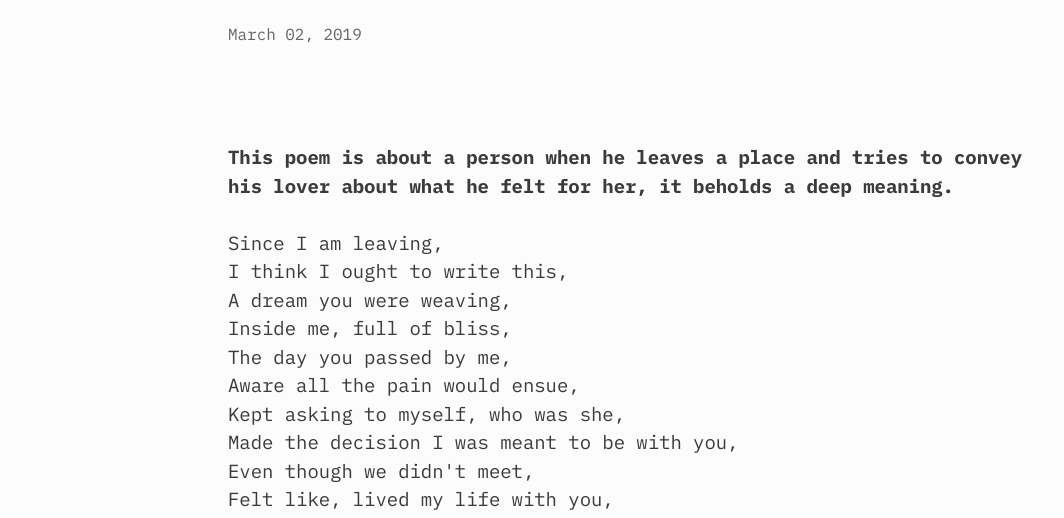
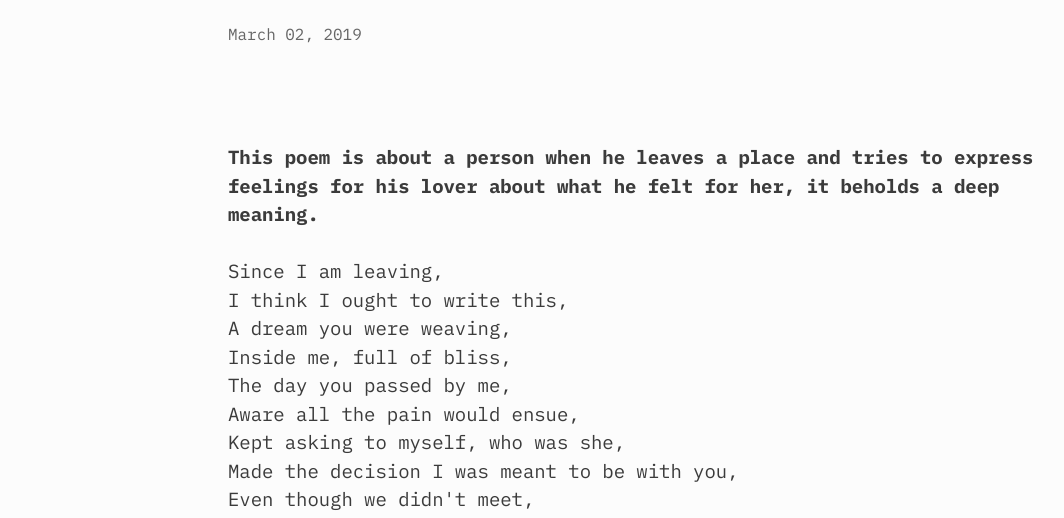
Before and after one commit to utkarshdubey/moonbites-live, a Gatsby site: page /blog/post3 in a window 1280 px wide. Shown: the part 280-798 px from the top of the page, without its empty margins (7-1071 px from the left). Built offline with nearby package versions, Linux system fonts and the light colour scheme; Gatsby itself is replaced by a stand-in of ours.

Commit message:
Updated english
hehe

```diff
--- a/src/pages/blog/post3.md
+++ b/src/pages/blog/post3.md
@@ -6,7 +6,7 @@ date: '2019-03-02'
 <br>
 <br>
 
-**This poem is about a person when he leaves a place and tries to convey his lover about what he felt for her, it beholds a deep meaning.**
+**This poem is about a person when he leaves a place and tries to express feelings for his lover about what he felt for her, it beholds a deep meaning.**
 
 <br>
 <br>
```
